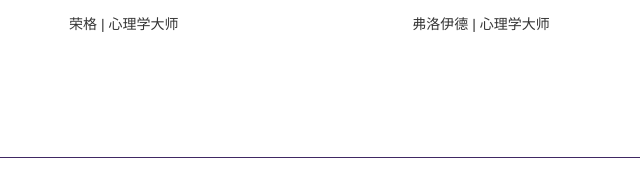
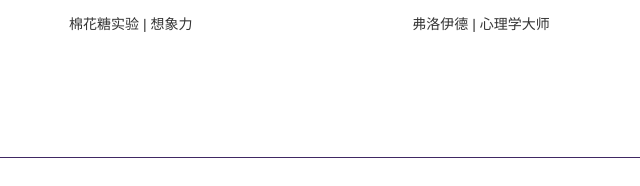
Before and after one commit to DefuLi/defuli.github.io, a plain HTML site: page psyarticle.html in a window 1280 px wide. Shown: the part 319-505 px from the top of the page, 121-761 px from the left. Drawn offline with Linux system fonts and the light colour scheme.

Commit message:
Update psyarticle.html

```diff
--- a/psyarticle.html
+++ b/psyarticle.html
@@ -42,12 +42,10 @@
             <div class="item">
               <img src="res/psy/psy3.png">
               <div class="cont-text">
-                <div class="data"><a href="https://mp.weixin.qq.com/s/wIThSiBkCcGmnubLq4CUnA" target="_blank">荣格 | 心理学大师</a></div>
+                <div class="data"><a href="https://mp.weixin.qq.com/s/wIThSiBkCcGmnubLq4CUnA" target="_blank">棉花糖实验 | 想象力</a></div>
               </div>
             </div>
           </div>
-
-
 
           <div class="layui-col-xs12 layui-col-sm4 layui-col-md4">
             <div class="item">
```
